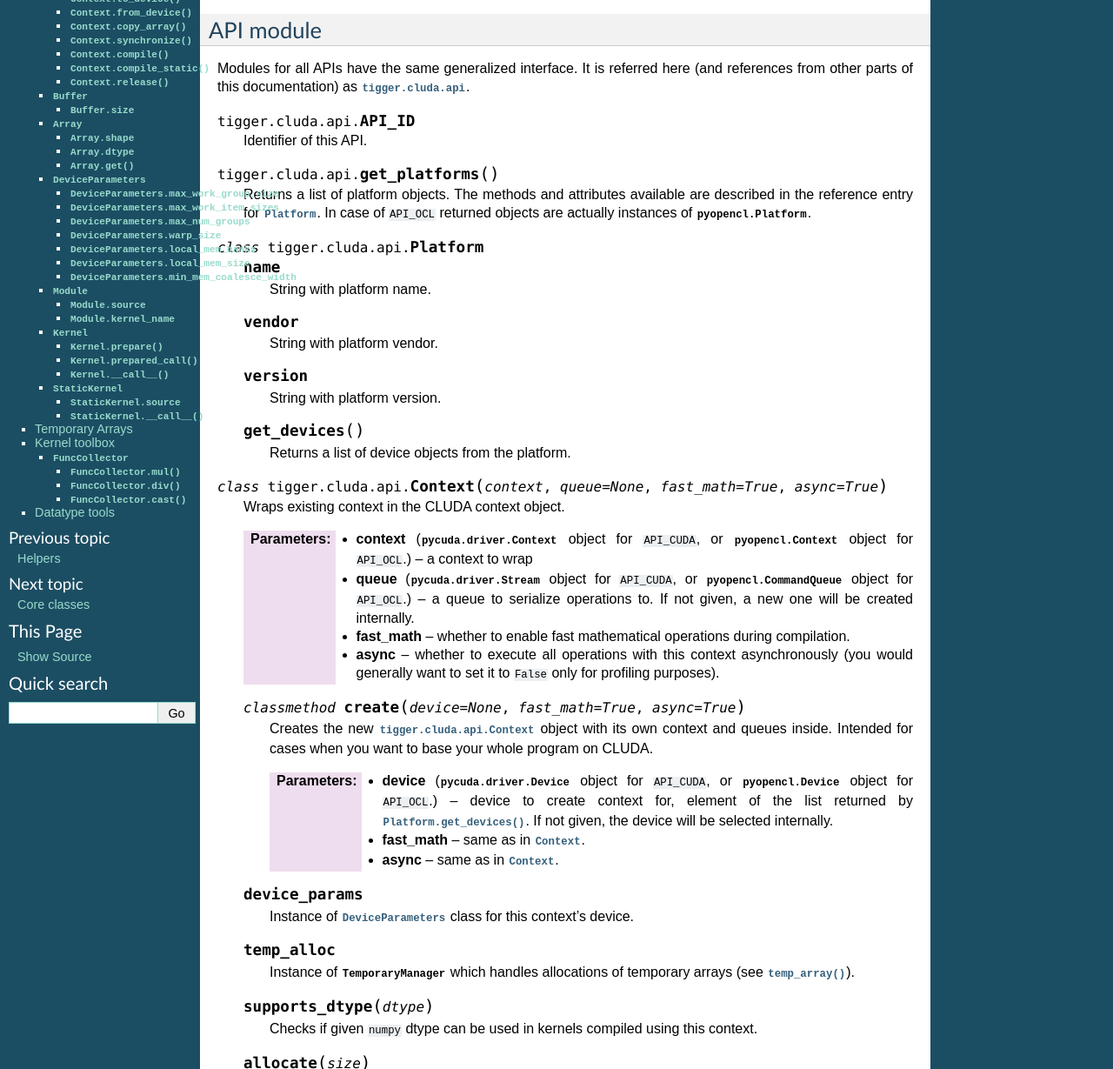
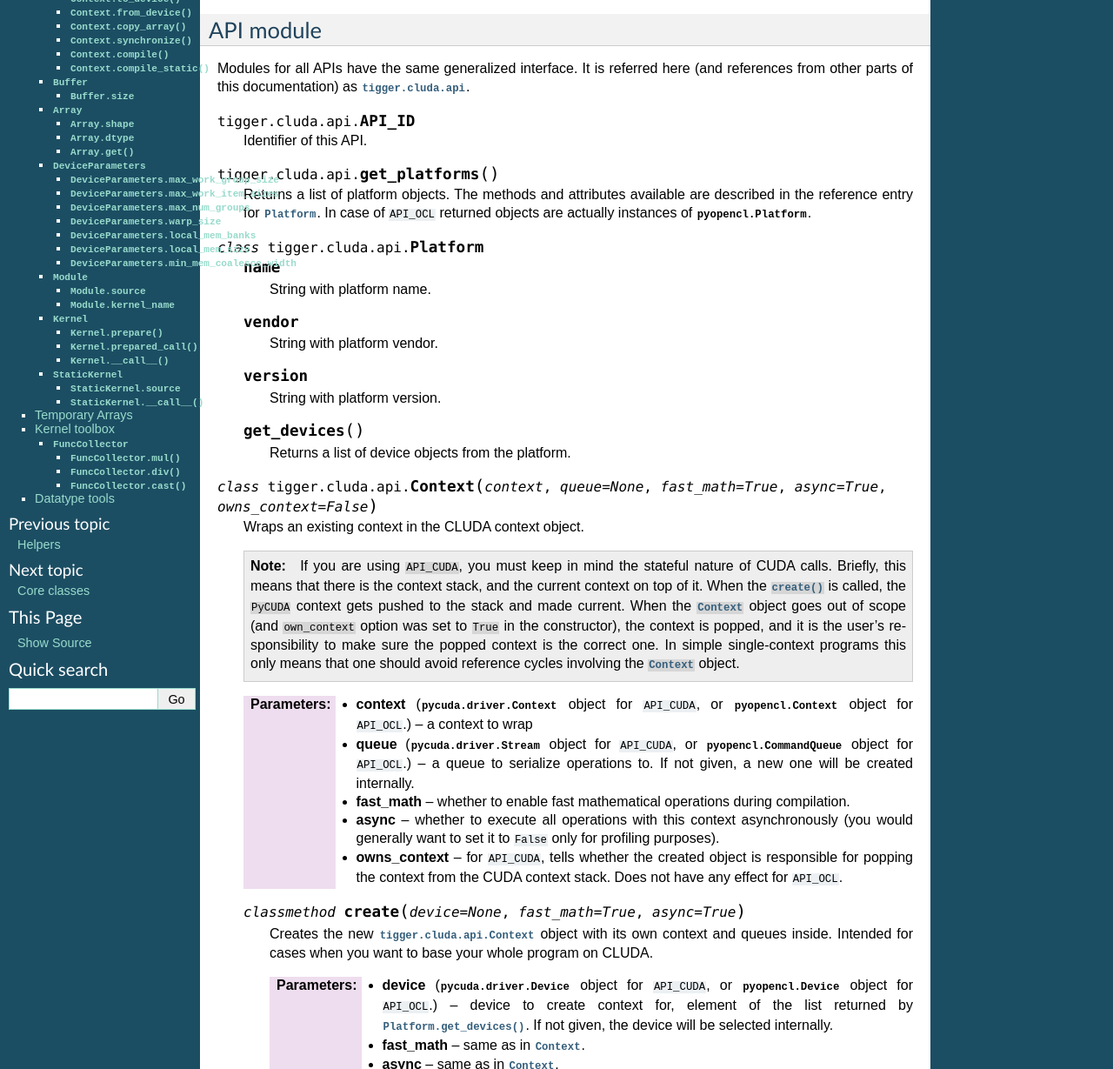
Before and after one commit to fjarri/reikna, a Sphinx documentation site: the page built from doc/source/api/cluda.rst, in a window 1280 px wide and 1400 px high, scrolled down 218 px, cut to the strip 171-1400 px from the top of the window. Shown: the whole strip at 87% size. Built offline with Sphinx 7.4.7, drawn with Linux system fonts in a browser that asks for light colours; some of the changed text lies outside the part shown.

Commit message:
cluda: hid explicit release() for Context object; relying on reference counting instead

```diff
--- a/doc/source/api/cluda.rst
+++ b/doc/source/api/cluda.rst
@@ -52,9 +52,16 @@ It is referred here (and references from other parts of this documentation) as :
 
         Returns a list of device objects from the platform.
 
-.. py:class:: Context(context, queue=None, fast_math=True, async=True)
+.. py:class:: Context(context, queue=None, fast_math=True, async=True, owns_context=False)
 
-    Wraps existing context in the CLUDA context object.
+    Wraps an existing context in the CLUDA context object.
+
+    .. note::
+        If you are using ``API_CUDA``, you must keep in mind the stateful nature of CUDA calls.
+        Briefly, this means that there is the context stack, and the current context on top of it.
+        When the :py:meth:`create` is called, the ``PyCUDA`` context gets pushed to the stack and made current.
+        When the :py:class:`Context` object goes out of scope (and ``own_context`` option was set to ``True`` in the constructor), the context is popped, and it is the user's responsibility to make sure the popped context is the correct one.
+        In simple single-context programs this only means that one should avoid reference cycles involving the :py:class:`Context` object.
 
     :param context: a context to wrap
     :type context: :py:class:`pycuda.driver.Context` object for ``API_CUDA``, or :py:class:`pyopencl.Context` object for ``API_OCL``.
@@ -63,6 +70,8 @@ It is referred here (and references from other parts of this documentation) as :
     :type queue: :py:class:`pycuda.driver.Stream` object for ``API_CUDA``, or :py:class:`pyopencl.CommandQueue` object for ``API_OCL``.
     :param fast_math: whether to enable fast mathematical operations during compilation.
     :param async: whether to execute all operations with this context asynchronously (you would generally want to set it to ``False`` only for profiling purposes).
+    :param owns_context: for ``API_CUDA``, tells whether the created object is responsible for popping the context from the CUDA context stack.
+        Does not have any effect for ``API_OCL``.
 
     .. py:classmethod:: create(device=None, fast_math=True, async=True)
 
@@ -157,13 +166,6 @@ It is referred here (and references from other parts of this documentation) as :
         :param render_kwds: a dictionary with additional parameters
             to be used while rendering the template.
         :returns: a :py:class:`StaticKernel` object.
-
-    .. py:method:: release()
-
-        Release and invalidate the context.
-        This happens automatically on object deletion, so call it only if you want to release resources earlier than object lifecycle takes care of that.
-
-        Does not have any effect if the :py:class:`Context` was created as a wrapper for the existing context.
 
 .. py:class:: Buffer
 
```
Also changed, not shown: 5 other files.
